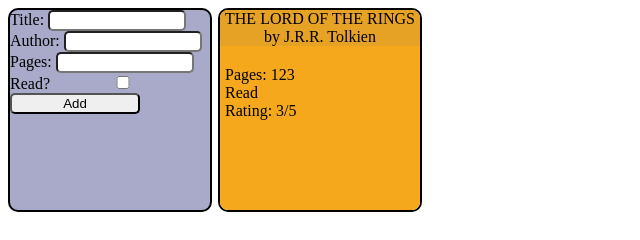
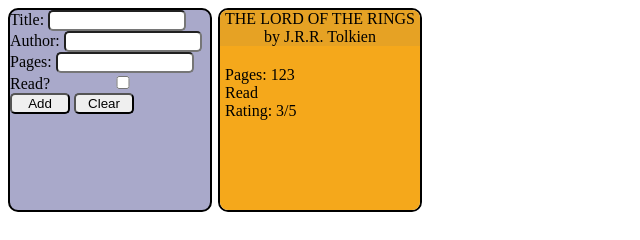
Before and after one commit to chris-kamp/bookshelf, a plain HTML site: page index.html in a window 1280 px wide. Shown: the full height of the page, 0-640 px from the left. Drawn offline with Linux system fonts and the light colour scheme.

Commit message:
Add button to clear form

```diff
--- a/index.html
+++ b/index.html
@@ -17,7 +17,8 @@
                         <input type="text" id="pagesInput" name="pagesInput">
                         <label for="readInput">Read? </label>
                         <input type="checkbox" id="readInput" name="readInput">
-                        <input type="button" id="addButton" value="Add">
+                        <input type="button" id="addButton" value="Add" class="formButton">
+                        <input type="button" id="clearButton" value="Clear" class="formButton">
                     </form>
 
                 </div>
--- a/main.js
+++ b/main.js
@@ -8,12 +8,15 @@ const authorInput = document.getElementById("authorInput");
 const pagesInput = document.getElementById("pagesInput");
 const readInput = document.getElementById("readInput");
 const addButton = document.getElementById("addButton");
+const clearButton = document.getElementById("clearButton");
 
 //Event listeners
 addButton.addEventListener("click", () => {
     getBook();
     clearForm();
 } );
+
+clearButton.addEventListener("click", clearForm);
 
 //Book constructor
 function Book(title, author, pages, read) {
--- a/style.css
+++ b/style.css
@@ -40,3 +40,7 @@ input {
     width: 130px;
     border-radius: 5px;
 }
+
+.formButton {
+    width: 60px;
+}
```
